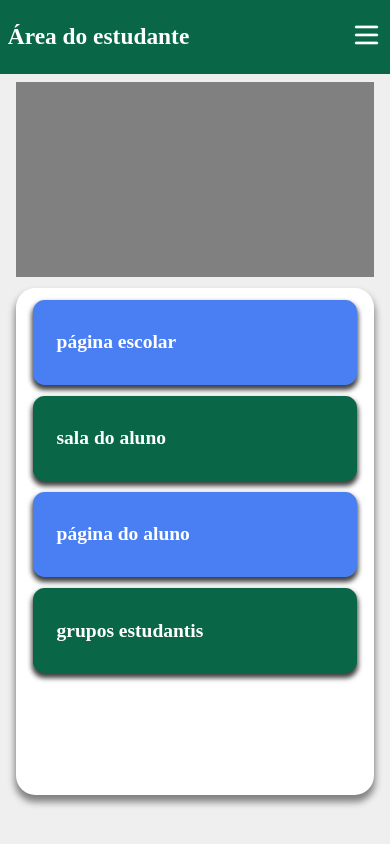
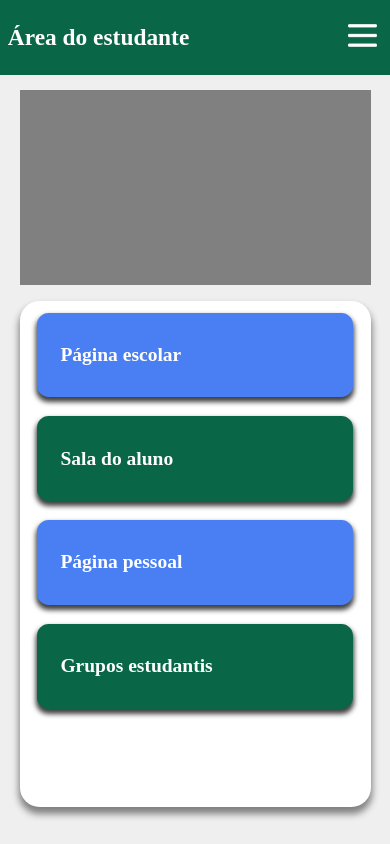
Before and after one commit to Vini13ou14/Agenda, a plain HTML site: page models/html/start-page.html in a window 390 px wide. Drawn offline with Linux system fonts and the light colour scheme.

Commit message:
atualização

```diff
--- /dev/null
+++ b/css/login/style.css
@@ -0,0 +1,58 @@
+body, html{
+    background: #EDEDED
+}
+
+.container-site{
+    display: flex;
+    justify-content: center;
+    align-items: center;
+    height: 100vh
+}
+
+img {
+    mix-blend-mode: multiply;
+}
+
+#fundo-branco-login{
+    background: white;
+    display: flex;
+    /* justify-content: center; */
+    align-items: center;
+    flex-direction: column;
+}
+
+#opcao-login-usuario-senha,
+#opcao-cadastro-agenda{
+    display: flex;
+    justify-content: center;
+    align-items: center;
+}
+
+.paginas-botoes h1{
+    margin-right: 6vw;
+}
+
+
+
+@media (max-width: 768px){
+    #fundo-branco-login{
+        background: white;
+        width: 85vw;
+        border-radius: 8vw;
+        box-shadow: 0 1.5vw 2vw 0.3vw rgb(128, 128, 128);
+        height: 80vh
+    }
+
+    #container-imagem-mensagem-login{
+        display: flex;
+        justify-content: center;
+        align-items: center;
+        gap: 1vw;
+        font-size: 2.3vw;
+    }
+
+    #imagem-login{
+        width: 50vw;
+        height: 50vw;
+    }
+}
--- /dev/null
+++ b/css/start-style/styleStart.css
@@ -0,0 +1,138 @@
+body{
+    margin: 0;
+    left: 0;
+    background: #EFEFEF;
+}
+
+#header-principal{
+    color: white;
+    display: flex;
+    justify-content: space-between;
+    align-items: center;
+    background: #096748;
+    width: 96vw;
+    padding: 2vw;
+    height: 7vh;
+}
+
+#menu-sanduiche{
+    width: 10vw;
+    filter: invert(1);
+}
+
+#imagem-pagina-inicial-aluno{
+    width: 70vw;
+    height: 50vw;
+    display: flex;
+    align-items: center;
+    background: gray;
+    margin: 2vw 0 3vw 0;
+    padding-left: 2vw;
+    box-sizing: border-box;
+}
+
+.texto-voltar{
+    margin: 0;
+    font-size: 5vw;
+    font-weight: 700;
+    color: #0C3A2B;
+    cursor: pointer;
+    user-select: none;
+    line-height: 1;
+    display: inline-block;
+}
+
+.container-site{
+    display: flex;
+    justify-content: center;
+    align-items: center;
+    flex-direction: column;
+}
+
+
+#container-meio{
+    display: flex;
+    justify-content: center;
+    align-items: center;
+    flex-direction: column;
+}
+
+#escolha-paginas{
+    width: 70vw;
+    background: #FFFF;
+    gap: 2vw;
+    color: white;
+    display: flex;
+    align-items: center;
+    flex-direction: column;
+}
+
+.opção-azul{
+    background: #4A7FF3;
+    width: 90%;
+    height: 10vh;
+    display: flex;
+    align-items: center;
+}
+
+.opção-verde{
+    background: #096748;
+    width: 90%;
+    height: 10vh;
+    display: flex;
+    align-items: center;
+}
+
+.opção-verde h1, .opção-azul h1{
+    margin-left: 6vw;
+}
+
+.paginas-botoes{
+    font-size: 2.5vw;
+    color: white;
+}
+
+@media (max-width: 768px){
+
+    #menu-sanduiche{
+        width: 10vw;
+        height: 10vw;
+        filter: invert(1);
+    }
+
+    #texto-header1 h1{
+        font-size: 6vw;
+    }
+
+    #imagem-pagina-inicial-aluno{
+        width: 90vw;
+        height: 50vw;
+        background: gray;
+        margin: 4vw 0 4vw 0;
+    }
+
+    #escolha-paginas{
+        width: 90vw;
+        height: 60vh;
+        margin: 0 0 7vw 0;
+        border-radius: 5vw;
+        /* color: white; */
+        box-shadow: 0 1.5vw 2vw 0.3vw rgb(128, 128, 128);
+    }
+
+    .opção-azul{
+        margin: 3vw 0 3vw 0;
+        border-radius: 3vw;
+        box-shadow: 0 1vw 1.5vw 0.3vw rgb(64, 64, 64);
+    }
+
+    .opção-verde{
+        border-radius: 3vw;
+        box-shadow: 0 1vw 1.5vw 0.3vw rgb(64, 64, 64);
+    }
+
+    .paginas-botoes{
+        font-size: 2.5vw;
+    }
+
+}
--- /dev/null
+++ b/js/functions.js
@@ -0,0 +1,80 @@
+const areaPaginas = document.getElementById('escolha-paginas');
+const imagem = document.getElementById('imagem-pagina-inicial-aluno')
+const tituloPagina = document.getElementById('titulo-pagina-header1')
+
+const criarDiv = (id, classe1, classe2, texto = '') =>{
+    const div = document.createElement('div')
+    const mensagem = document.createElement('h1')
+    div.id = id,
+    div.classList.add(classe1)
+    div.classList.add(classe2)
+    mensagem.textContent = texto
+    div.appendChild(mensagem)
+    return div;
+}
+
+function limparArea(){
+    areaPaginas.innerHTML = "";
+}
+
+function adicionarBotaoVoltar(){
+    imagem.innerHTML = '';
+
+    const voltar = document.createElement('h1');
+    voltar.textContent = '← voltar';
+    voltar.dataset.voltar = 'true';
+    voltar.classList.add('texto-voltar');
+    voltar.setAttribute('role', 'button');
+    voltar.setAttribute('tabindex', '0');
+
+    imagem.appendChild(voltar);
+}
+
+function paginaInicialAlunoFuncao(){
+    limparArea()
+
+    tituloPagina.textContent = 'Área do estudante'
+    imagem.style.height = '50vw'
+    imagem.innerHTML = '';
+    imagem.style.background = 'gray'
+
+    const div1 = criarDiv('pagina-escolar', 'opção-azul', 'paginas-botoes', 'Página escolar');
+    const div2 = criarDiv('sala-do-aluno', 'opção-verde', 'paginas-botoes', 'Sala do aluno');
+    const div3 = criarDiv('pagina-pessoal', 'opção-azul', 'paginas-botoes', 'Página pessoal');
+    const div4 = criarDiv('pagina-grupos-estudantis', 'opção-verde', 'paginas-botoes', 'Grupos estudantis');
+
+    areaPaginas.appendChild(div1)
+    areaPaginas.appendChild(div2)
+    areaPaginas.appendChild(div3)
+    areaPaginas.appendChild(div4)
+}
+
+function paginaPessoalFuncao(){
+    const div1 = criarDiv('pagina-boletim-aluno', 'opção-azul', 'paginas-botoes', 'Boletim')
+    const div2 = criarDiv('pagina-anotacoes-aluno', 'opção-verde','paginas-botoes', 'Anotações')
+    const div3 = criarDiv('pagina-informações-aluno', 'opção-azul','paginas-botoes', 'informações')
+    areaPaginas.appendChild(div1);
+    areaPaginas.appendChild(div2);
+    areaPaginas.appendChild(div3);
+}
+
+document.addEventListener('click', function(event){
+    const paginaPessoal = event.target.closest('#pagina-pessoal');
+    if (paginaPessoal) {
+        imagem.style.height = '10vw';
+        imagem.style.background = '#EFEFEF';
+        tituloPagina.textContent = 'Página pessoal';
+        adicionarBotaoVoltar();
+
+        limparArea();
+        paginaPessoalFuncao();
+        return;
+    }
+
+    const botaoVoltar = event.target.closest('[data-voltar="true"]');
+    if (botaoVoltar) {
+        paginaInicialAlunoFuncao();
+    }
+});
+
+paginaInicialAlunoFuncao();
--- a/modelos/css/style.css
+++ /dev/null
@@ -1,57 +0,0 @@
-body{
-    margin: 0;
-    left: 0;
-    background: #EFEFEF;
-}
-
-.container-site{
-    display: flex;
-    justify-content: center;
-    align-items: center;
-    flex-direction: column;
-}
-
-#header-principal{
-    color: white;
-    display: flex;
-    justify-content: space-between;
-    align-items: center;
-    background: #096748;
-    width: 96vw;
-    padding: 2vw;
-}
-
-#container-meio{
-    display: flex;
-    justify-content: center;
-    align-items: center;
-    flex-direction: column;
-}
-
-#escolha-paginas{
-    background: #FFFF;
-    display: flex;
-    align-items: center;
-    flex-direction: column;
-    color: white;
-}
-
-.opção-azul{
-    background: #4A7FF3;
-    width: 83vw;
-    height: 10vh;
-    display: flex;
-    align-items: center;
-}
-
-.opção-verde{
-    background: #096748;
-    width: 83vw;
-    height: 10vh;
-    display: flex;
-    align-items: center;
-}
-
-.opção-verde h1, .opção-azul h1{
-    margin-left: 6vw;
-}
--- a/modelos/css/styleMobile.css
+++ /dev/null
@@ -1,43 +0,0 @@
-@media (max-width: 768px){
-    #menu-sanduiche{
-        width: 8vw;
-        height: 8vw;
-        filter: invert(1);
-    }
-
-    #texto-header1 h1{
-        font-size: 6vw;
-    }
-
-    #imagem-pagina-inicial-aluno{
-        width: 92vw;
-        height: 50vw;
-        background: gray;
-        margin: 2vw 0 0 0;
-    }
-
-    #escolha-paginas{
-        width: 92vw;
-        height: 60vh;
-        margin: 3vw 0 7vw 0;
-        border-radius: 5vw;
-        /* color: white; */
-        box-shadow: 0 1.5vw 2vw 0.3vw rgb(128, 128, 128);
-    }
-
-    .opção-azul{
-        margin: 3vw 0 3vw 0;
-        border-radius: 3vw;
-        box-shadow: 0 1vw 1.5vw 0.3vw rgb(64, 64, 64);
-    }
-
-    .opção-verde{
-        border-radius: 3vw;
-        box-shadow: 0 1vw 1.5vw 0.3vw rgb(64, 64, 64);
-    }
-
-    .paginas-botoes{
-        font-size: 2.5vw;
-    }
-
-}
--- a/modelos/js/functions.js
+++ /dev/null
@@ -1,16 +0,0 @@
-const areaPaginas = document.getElementById('escolha-paginas');
-const paginaEscolar = document.getElementById('pagina-escolar')
-const imagem = document.getElementById('imagem-pagina-inicial-aluno')
-
-function limparArea(){
-    areaPaginas.innerHTML = "";
-}
-
-paginaEscolar.addEventListener('click', function(){
-    imagem.remove()
-
-
-
-    limparArea()
-
-})
--- a/modelos/html/pagInicial.html
+++ b/models/html/start-page.html
@@ -5,8 +5,7 @@
     <meta charset="UTF-8">
     <meta name="viewport" content="width=device-width, initial-scale=1.0">
     <title>Área do estudante</title>
-    <link rel="stylesheet" href="../css/styleMobile.css">
-    <link rel="stylesheet" href="../css/style.css">
+    <link rel="stylesheet" href="../../css/start-style/styleStart.css">
 </head>
 
 <body>
@@ -22,7 +21,7 @@
             </div>
 
             <div id="div-menu-sanduiche">
-                <img src="../imagens/menuSanduiche.png" alt="menu-sanduiche-imagem" id="menu-sanduiche">
+                <img src="../../img/menuSanduiche.png" alt="menu-sanduiche-imagem" id="menu-sanduiche">
             </div>
         </header>
 
@@ -36,16 +35,16 @@
 
             <!--Parte onde vão ficar os botões de navegação do sistema-->
             <div id="escolha-paginas">
-                <div class="opção-azul paginas-botoes" id="pagina-escolar"><h1>página escolar</h1></div>
-                <div class="opção-verde paginas-botoes" id="sala-do-aluno"><h1>sala do aluno</h1></div>
-                <div class="opção-azul paginas-botoes"><h1>página do aluno</h1></div>
-                <div class="opção-verde paginas-botoes"><h1>grupos estudantis</h1></div>
+                <div class="opção-azul paginas-botoes" id="pagina-escolar"><h1>Página escolar</h1></div>
+                <div class="opção-verde paginas-botoes" id="sala-do-aluno"><h1>Sala do aluno</h1></div>
+                <div class="opção-azul paginas-botoes" id="pagina-pessoal"><h1>Página pessoal</h1></div>
+                <div class="opção-verde paginas-botoes" id="pagina-grupos-estudantis"><h1>Grupos estudantis</h1></div>
             </div>
         </div>
     </div>
 
-    <script src="../js/script.js"></script>
-    <script src="../js/functions.js"></script>
+    <script src="../../js/functions.js"></script>
+    <script src="../../js/script.js"></script>
 </body>
 
 </html>
```
Also changed, not shown: index.html (added, +39 -0 lines), img/alunos.png (added), img/menuSanduiche.png (renamed from modelos/imagens/menuSanduiche.png), js/script.js (added).
